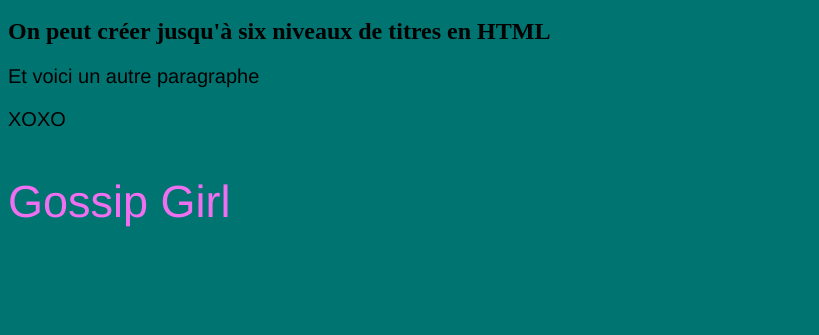
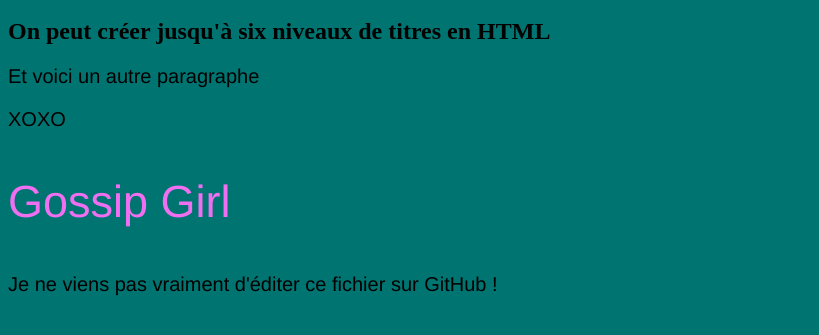
Before and after one commit to halekss/.github.io, a plain HTML site: page index.html in a window 1280 px wide. Shown: the part 139-474 px from the top of the page, without its empty margins (0-819 px from the left). Drawn offline with Linux system fonts and the light colour scheme.

Commit message:
Update index.html
for git <3

```diff
--- a/index.html
+++ b/index.html
@@ -15,6 +15,7 @@
             <p> Et voici un autre paragraphe </p>
             <p> XOXO </p>
             <p class="gossip"> Gossip Girl </p>
+            <p> Je ne viens pas vraiment d'éditer ce fichier sur GitHub !</p>
     </body>
 
 </html>
```
